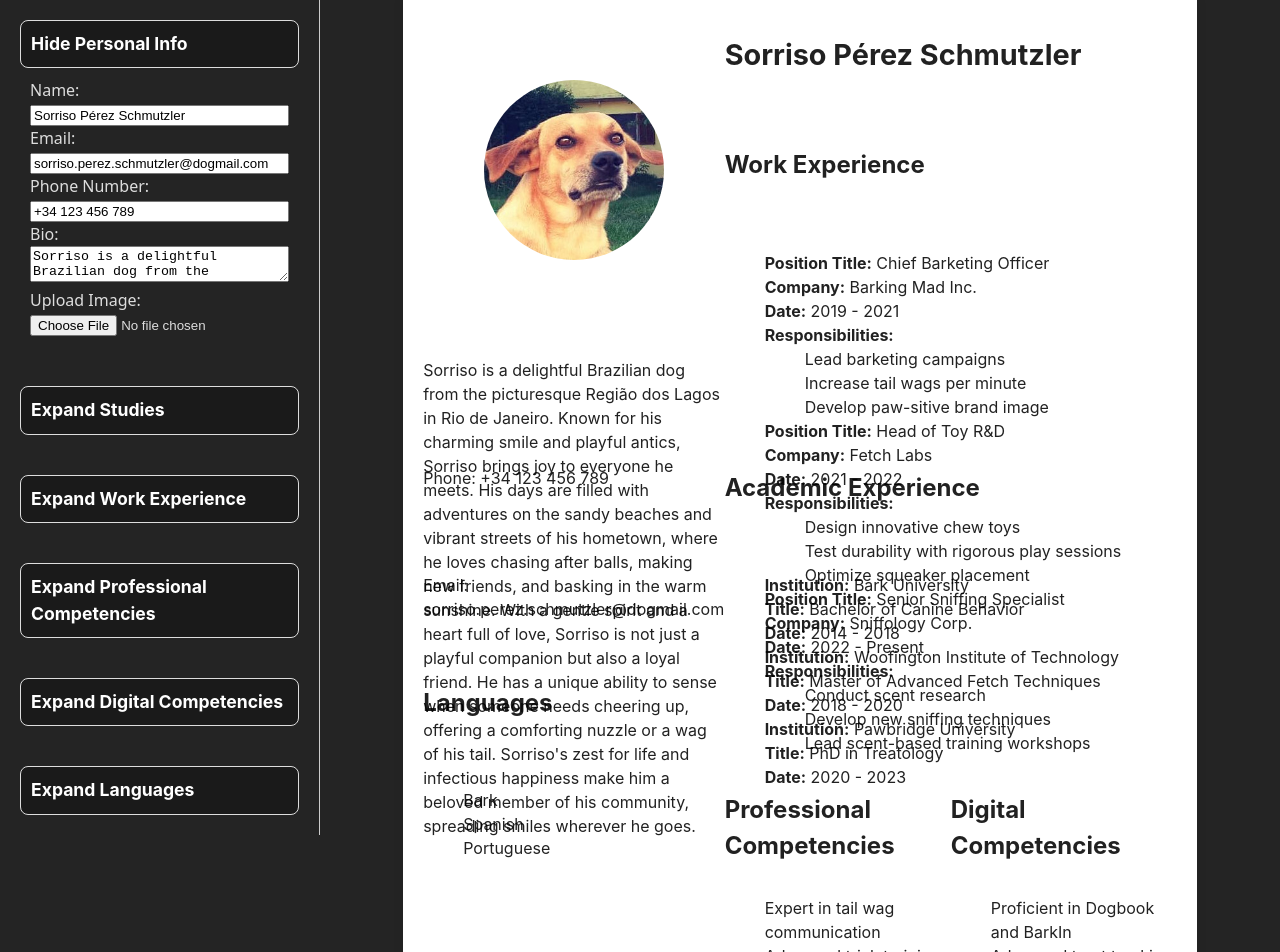
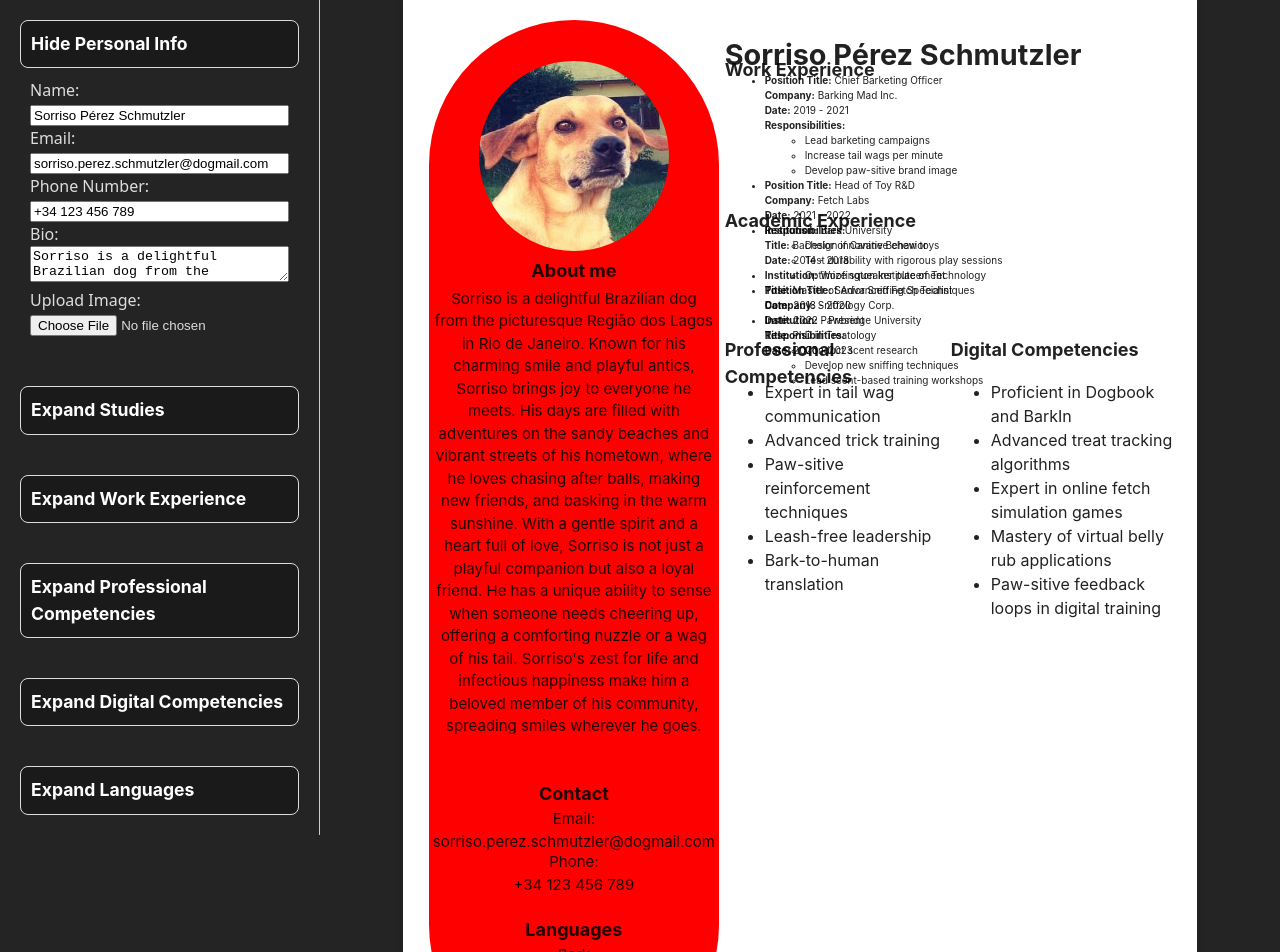
Before and after one commit to joviscab/cv-app, a React (Vite) app: page / in a window 1280 px wide. Shown: the top 952 px of the page. Built offline with nearby package versions, Linux system fonts and the light colour scheme.

Commit message:
add style in Personal Info section in curriculum and circle div for style too

```diff
--- a/src/components/Curriculum.jsx
+++ b/src/components/Curriculum.jsx
@@ -9,9 +9,14 @@ function Curriculum({ data }) {
         </div>
       )}
       <h1 className="nameCV">{data.name}</h1>
+      <div className="circle"></div>
+      <h1 className="aboutCV">About me</h1>
       <p className="bioCV">{data.bio}</p>
+      <h1 className="contactCV">Contact</h1>
       <p className="emailCV">Email: {data.email}</p>
-      <p className="phoneCV">Phone: {data.phone}</p>
+      <p className="phoneCV">
+        Phone: <br /> {data.phone}
+      </p>
       <h2 className="workCV">Work Experience</h2>
       <ul className="workContentCV">
         {data.experience.map((exp, index) => (
--- a/src/styles/App.css
+++ b/src/styles/App.css
@@ -22,7 +22,7 @@
 }
 
 ul {
-  list-style-type: none;
+  /* list-style-type: none; */
 }
 
 a {
@@ -163,7 +163,103 @@ button:focus-visible {
   overflow: hidden;
   display: grid;
   grid-template-columns: 40% 30% 30%;
-  grid-template-rows: repeat(10, 10%);
+  grid-template-rows: repeat(50, 2%);
+}
+
+.circle {
+  width: 290px;
+  height: 1050px;
+  background: rgb(255, 0, 0);
+  -moz-border-radius: 70px;
+  -webkit-border-radius: 70px;
+  border-radius: 150px;
+  z-index: 1;
+  grid-column: 1 / 2;
+  grid-row: 1 / 20;
+  display: flex;
+  justify-self: center;
+}
+
+.profile-image-container {
+  text-align: center;
+  margin-bottom: 20px;
+  grid-column: 1 / 2;
+  grid-row: 2 / 5;
+  z-index: 2;
+}
+
+.profile-image {
+  width: 190px;
+  height: 190px;
+  object-fit: cover;
+  border-radius: 50%;
+  padding: 20px;
+  z-index: 2;
+}
+
+.aboutCV {
+  grid-column: 1 / 2;
+  grid-row: 12 / 13;
+  text-align: center;
+  font-size: 18px;
+  z-index: 2;
+  margin-top: 5px;
+}
+
+.bioCV {
+  grid-column: 1 / 2;
+  grid-row: 13 / 36;
+  font-size: 15px;
+  display: flex;
+  text-align: center;
+  z-index: 2;
+  margin: 10px;
+}
+
+.contactCV {
+  grid-column: 1 / 2;
+  grid-row: 36 / 37;
+  font-size: 18px;
+  text-align: center;
+  z-index: 2;
+}
+
+.emailCV {
+  grid-column: 1 / 2;
+  grid-row: 37 / 38;
+  font-size: 15px;
+  display: flex;
+  text-align: center;
+  z-index: 2;
+}
+
+.phoneCV {
+  grid-column: 1 / 2;
+  grid-row: 39 / 40;
+  font-size: 15px;
+  text-align: center;
+  z-index: 2;
+}
+
+.languageCV {
+  grid-column: 1 / 2;
+  grid-row: 42 / 43;
+  font-size: 18px;
+  text-align: center;
+  z-index: 2;
+}
+
+.langContentCV {
+  grid-column: 1 / 2;
+  grid-row: 44 / 46;
+  font-size: 15px;
+  display: flex;
+  flex-direction: column;
+  text-align: center;
+  list-style-type: none;
+  margin: 0;
+  padding: 0;
+  z-index: 2;
 }
 
 .nameCV {
@@ -171,77 +267,48 @@ button:focus-visible {
   grid-row: 1 / 2;
 }
 
-.languageCV {
-  grid-column: 1 / 2;
-  grid-row: 7 / 8;
-}
-
-.langContentCV {
-  grid-column: 1 / 2;
-  grid-row: 8 / 9;
-}
-
 .workCV {
   grid-column: 2 / 4;
   grid-row: 2 / 3;
+  font-size: 18px;
 }
 
 .workContentCV {
   grid-column: 2 / 4;
   grid-row: 3 / 4;
+  font-size: 10px;
 }
 
 .academicCV {
   grid-column: 2 / 4;
-  grid-row: 5 / 6;
+  grid-row: 9 / 10;
+  font-size: 18px;
 }
 
 .academicContentCV {
   grid-column: 2 / 4;
-  grid-row: 6 / 8;
+  grid-row: 10 / 11;
+  font-size: 10px;
 }
 
 .professionalCV {
   grid-column: 2 / 3;
-  grid-row: 8 / 9;
+  grid-row: 15 / 16;
+  font-size: 18px;
 }
 
 .proContentCV {
   grid-column: 2 / 3;
-  grid-row: 9 / 10;
+  grid-row: 17 / 20;
 }
 
 .digitalCV {
   grid-column: 3 / 4;
-  grid-row: 8 / 9;
+  grid-row: 15 / 16;
+  font-size: 18px;
 }
 
 .digContentCV {
   grid-column: 3 / 4;
-  grid-row: 9 / 10;
+  grid-row: 17 / 20;
 }
-
-.emailCV {
-  grid-column: 1 / 2;
-  grid-row: 6 / 7;
-}
-
-.phoneCV {
-  grid-column: 1 / 2;
-  grid-row: 5 / 6;
-}
-
-.profile-image-container {
-  text-align: center;
-  margin-bottom: 20px;
-  grid-column: 1 / 2;
-  grid-row: 1 / 4;
-}
-
-.profile-image {
-  width: 180px;
-  height: 180px;
-  object-fit: cover;
-  border-radius: 50%;
-  padding: 60px;
-}
```
